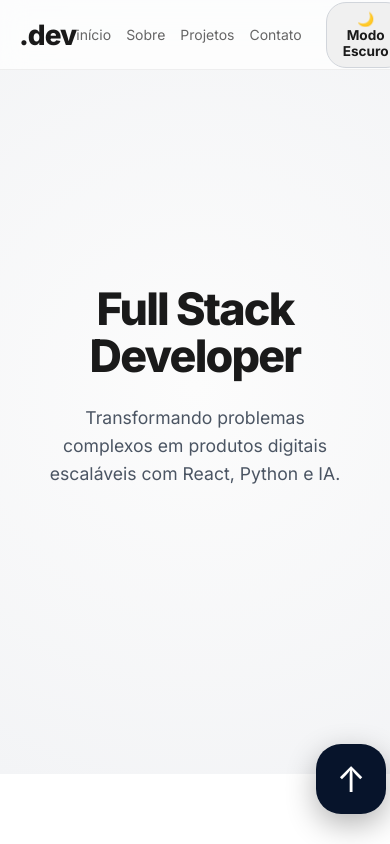
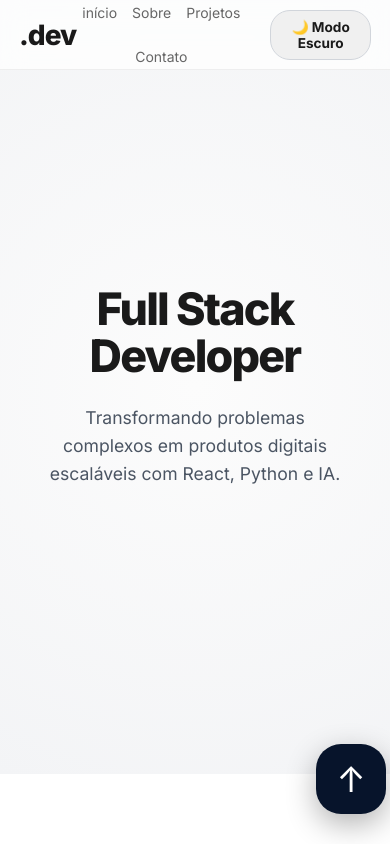
Before and after one commit to nosdemartins/Portif-lio-EdsonMartins, a React (Create React App) app: page / in a window 390 px wide. Shown: the top 844 px of the page. Built offline with nearby package versions, Linux system fonts and the light colour scheme.

Commit message:
fix: destrava altura total do body para exibir todas as seções

```diff
--- a/src/features/Navbar/Navbar.css
+++ b/src/features/Navbar/Navbar.css
@@ -141,7 +141,7 @@
 @media (max-width: 768px) {
 
   .navbar {
-    padding: 5px 19px;
+    padding: 10px 19px;
   }
 
   .navbar-container {
@@ -163,7 +163,7 @@
     justify-content: center;
     flex-wrap: wrap;
     gap: 15px;
-    flex-wrap: nowrap;
+
   }
 
   .nav-links a {
```
